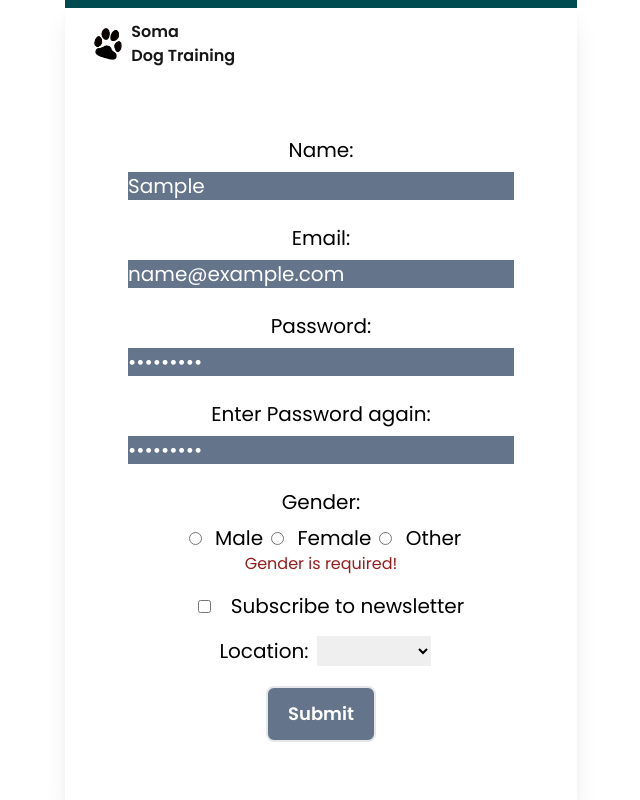
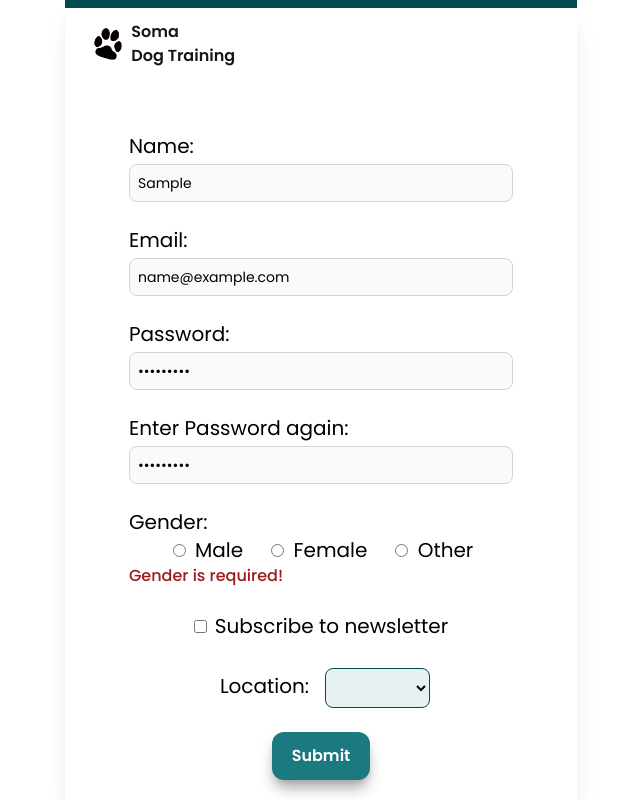
Before and after one commit to lodarandrea/dogschool, a React (Create React App) app: page /edit in a window 1280 px wide. Both pictures are taken after typing "Sample", "name@example.com", "Sample123", "Sample123" into the empty fields and a click on the button "Submit". Shown: the whole page, without its empty margins (319-959 px from the left). Built offline with nearby package versions, Linux system fonts and the light colour scheme.

Commit message:
updating the Edit page

```diff
--- a/src/App.css
+++ b/src/App.css
@@ -70,7 +70,15 @@ div.buttons > a {
 }
 
 .editPageItems {
-  @apply my-2 flex flex-col max-w-sm items-center text-xl;
+  @apply my-3 flex flex-col w-9/12 text-xl accent-turquoise-700;
+}
+
+.editPageItems > input {
+  @apply bg-neutral-50 mt-1 border border-neutral-300 text-sm rounded-lg  focus:border-turquoise-700 w-full p-2;
+}
+
+.errorsMessage {
+  @apply text-red-800 font-medium text-base;
 }
 
 body {
--- a/src/Components/Buttons/LoginButton.tsx
+++ b/src/Components/Buttons/LoginButton.tsx
@@ -5,7 +5,7 @@ const LoginButton = () => {
 
   return (
     <button
-      className="buttons block m-auto text-2xl p-5"
+      className="buttons block m-auto text-2xl p-5 mb-20"
       onClick={() => loginWithRedirect()}
     >
       LOG IN
--- a/src/Components/Home.tsx
+++ b/src/Components/Home.tsx
@@ -29,15 +29,15 @@ function Home() {
   } else if (!isAuthenticated) {
     return (
       <div
-        className="flex flex-1 flex-col"
+        className="flex flex-col items-center"
         style={{
           backgroundImage: `url(${bgPaw})`,
           backgroundSize: 'contain',
           backgroundRepeat: 'no-repeat',
-          backgroundPosition: 'center',
+          backgroundPosition: 'bottom',
         }}
       >
-        <h1 className="text-5xl font-black mt-10 m-auto tracking-wider leading-normal">
+        <h1 className="text-5xl font-black mt-10 mb-20 tracking-wider leading-normal">
           WELCOME <br />
           BACK!
         </h1>
--- a/src/pages/EditProfileForm.tsx
+++ b/src/pages/EditProfileForm.tsx
@@ -34,9 +34,7 @@ function EditProfileForm() {
         onSubmit={handleSubmit((data) => console.log(data))}
       >
         <div className="editPageItems">
-          <label className="p-2" htmlFor="name">
-            Name:
-          </label>
+          <label htmlFor="name">Name:</label>
           <input
             type="text"
             id="name"
@@ -51,20 +49,14 @@ function EditProfileForm() {
                 message: 'The Name should be maximum 16 character!',
               },
             })}
-            className=" text-white bg-slate-500"
           />
           {errors.name && (
-            <p className="text-red-800 font-normal text-base">
-              {errors.name.message}
-            </p>
+            <p className="errorsMessage">{errors.name.message}</p>
           )}
         </div>
         <div className="editPageItems">
-          <label className="p-2" htmlFor="email">
-            Email:
-          </label>
+          <label htmlFor="email">Email:</label>
           <input
-            className=" text-white bg-slate-500"
             type="email"
             id="email"
             {...register('email', {
@@ -84,17 +76,12 @@ function EditProfileForm() {
             })}
           />
           {errors.email && (
-            <p className="text-red-800 font-normal text-base">
-              {errors.email.message}
-            </p>
+            <p className="errorsMessage">{errors.email.message}</p>
           )}
         </div>
         <div className="editPageItems">
-          <label className="p-2" htmlFor="password">
-            Password:
-          </label>
+          <label htmlFor="password">Password:</label>
           <input
-            className=" text-white bg-slate-500"
             type="password"
             id="password"
             {...register('password', {
@@ -110,18 +97,13 @@ function EditProfileForm() {
             })}
           />
           {errors.password && (
-            <p className="text-red-800 font-normal text-base">
-              {errors.password.message}
-            </p>
+            <p className="errorsMessage">{errors.password.message}</p>
           )}
         </div>
         <div className="editPageItems">
-          <label className="p-2" htmlFor="passwordAgain">
-            Enter Password again:
-          </label>
+          <label htmlFor="passwordAgain">Enter Password again:</label>
           <input
             type="password"
-            className=" text-white bg-slate-500"
             id="passwordAgain"
             {...register('passwordAgain', {
               validate: (passwordAgain, formValues) => {
@@ -132,48 +114,47 @@ function EditProfileForm() {
             })}
           />
           {errors.passwordAgain && (
-            <p className="text-red-800 font-normal text-base">
-              {errors.passwordAgain.message}
-            </p>
+            <p className="errorsMessage">{errors.passwordAgain.message}</p>
           )}
         </div>
         <div className="editPageItems">
-          <label className="p-2">Gender:</label>
-          <div>
+          <label>Gender:</label>
+          <div className="flex justify-center">
             {gender.map((g) => (
-              <>
+              <div className="mx-3">
                 <input
                   type="radio"
                   id={g}
                   value={g}
                   key={g}
-                  className="mx-2"
+                  className="mx-1"
                   {...register('gender', { required: 'Gender is required!' })}
                 />
                 <label htmlFor={g}> {g}</label>
-              </>
+              </div>
             ))}
           </div>
           {errors.gender && (
-            <p className="text-red-800 font-normal text-base">
-              {errors.gender.message}
-            </p>
+            <p className="errorsMessage">{errors.gender.message}</p>
           )}
         </div>
-        <div className="editPageItems flex flex-row items-baseline">
+        <div className="text-xl flex flex-row items-baseline accent-turquoise-700 my-3">
           <input
             type="checkbox"
             id="subs"
-            className="mx-5"
             {...register('subs')}
+            className="mr-2"
           />
           <label htmlFor="subs">Subscribe to newsletter</label>
         </div>
-        <div className="text-xl m-2">
+        <div className="text-xl flex flex-row items-baseline accent-turquoise-700 my-3">
           <label className="p-2" htmlFor="location">
             Location:
           </label>
-          <select {...register('location')}>
+          <select
+            {...register('location')}
+            className="ml-2 z-10 inline-flex items-center py-2 px-2 text-sm font-medium  bg-turquoise-600/10 border border-turquoise-800 rounded-lg hover:bg-turquoise-100  focus:outline-none"
+          >
             <option value={[]}></option>
             {locations.map((l) => (
               <option value={l} key={l} id="location">
@@ -182,10 +163,7 @@ function EditProfileForm() {
             ))}
           </select>
         </div>
-        <button
-          type="submit"
-          className="block m-auto mt-3 text-lg font-semibold rounded-lg border-2 bg-slate-500 text-white active:translate-y-1 transform transition px-5 py-3"
-        >
+        <button type="submit" className="buttons mt-3">
           Submit
         </button>
       </form>
```
